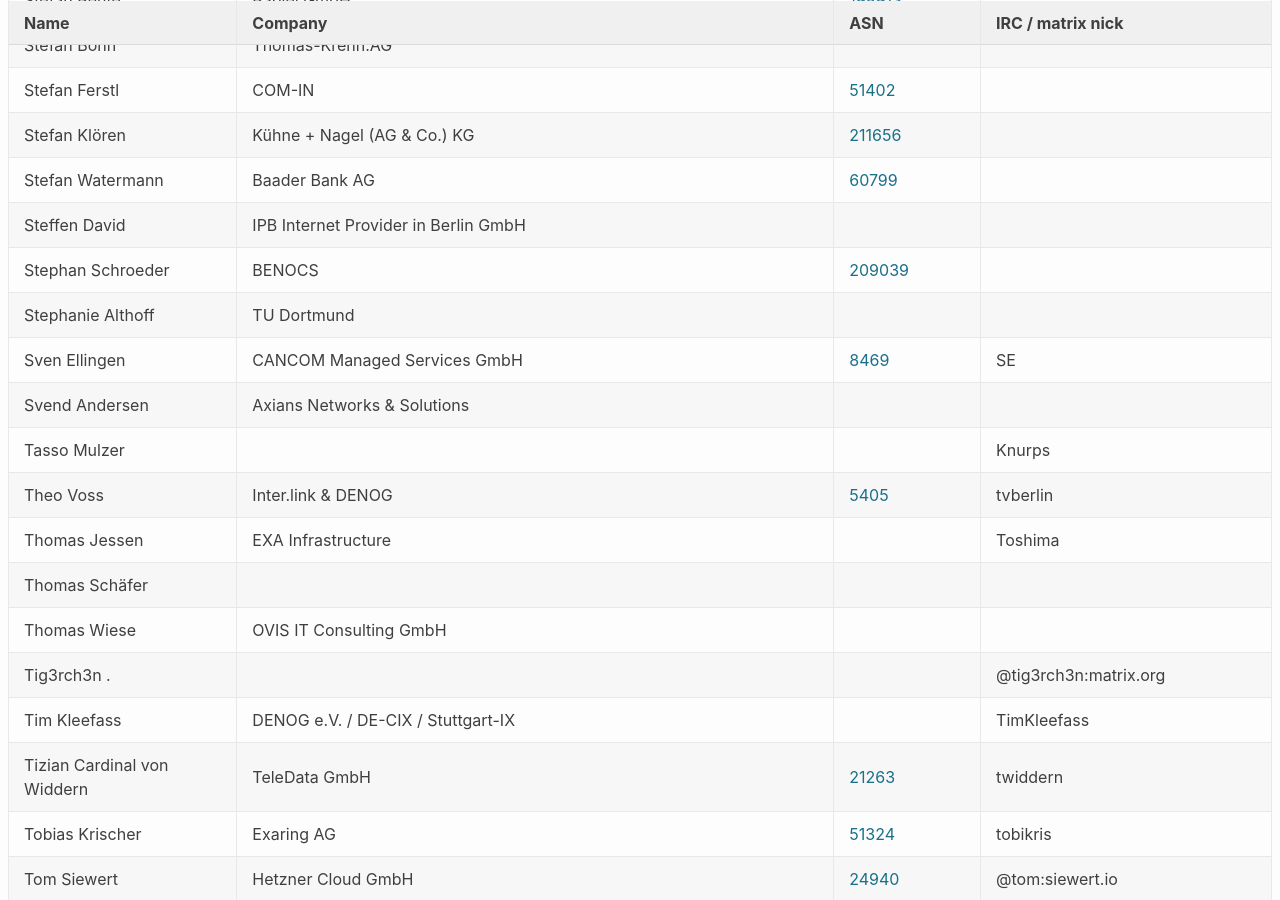
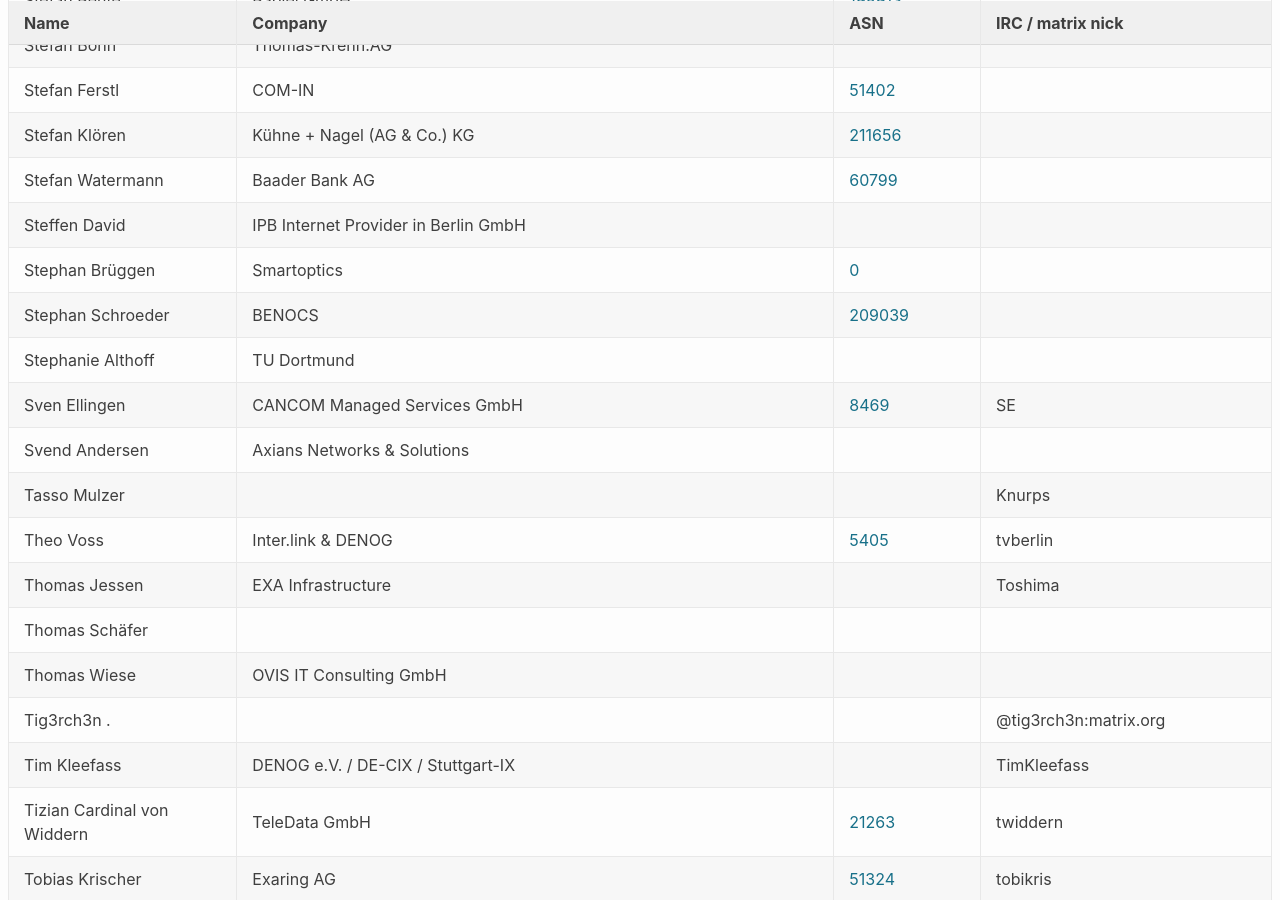
Before and after one commit to denog/pretix-attendeelist, a Jekyll site: the page built from denog16/index.markdown, in a window 1280 px wide and 900 px high, scrolled down 10171 px. Built offline with Jekyll 4.4.1, drawn with Linux system fonts in a browser that asks for light colours.

Commit message:
Latest data: Fri Sep 13 08:11:09 UTC 2024

```diff
--- a/_data/attendees_denog16_onsite.json
+++ b/_data/attendees_denog16_onsite.json
@@ -1356,6 +1356,12 @@
     "asn": null
   },
   {
+    "name": "Stephan Brüggen",
+    "company": "Smartoptics",
+    "irc": null,
+    "asn": "0"
+  },
+  {
     "name": "Stephanie Althoff",
     "company": "TU Dortmund",
     "irc": null,
```
